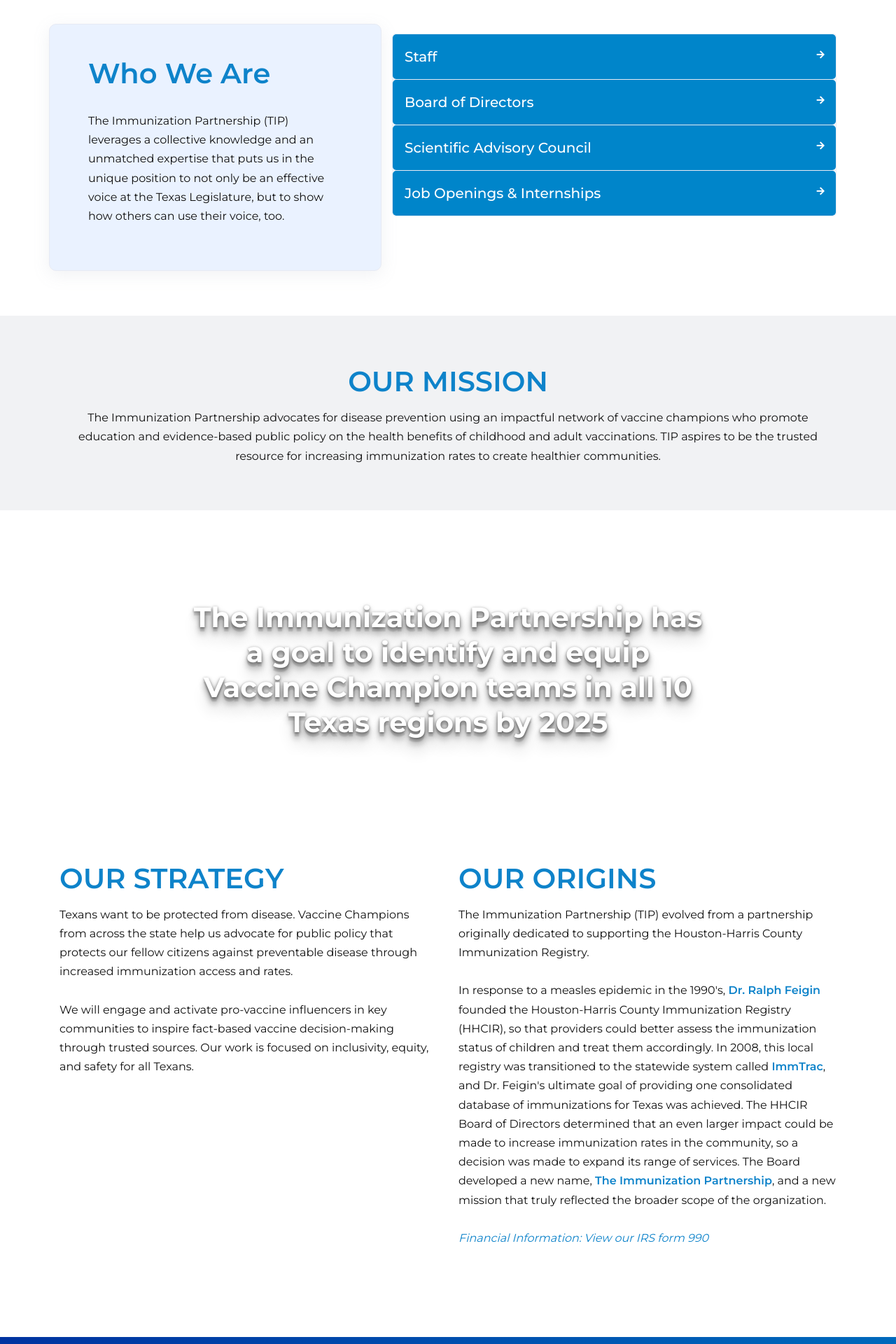
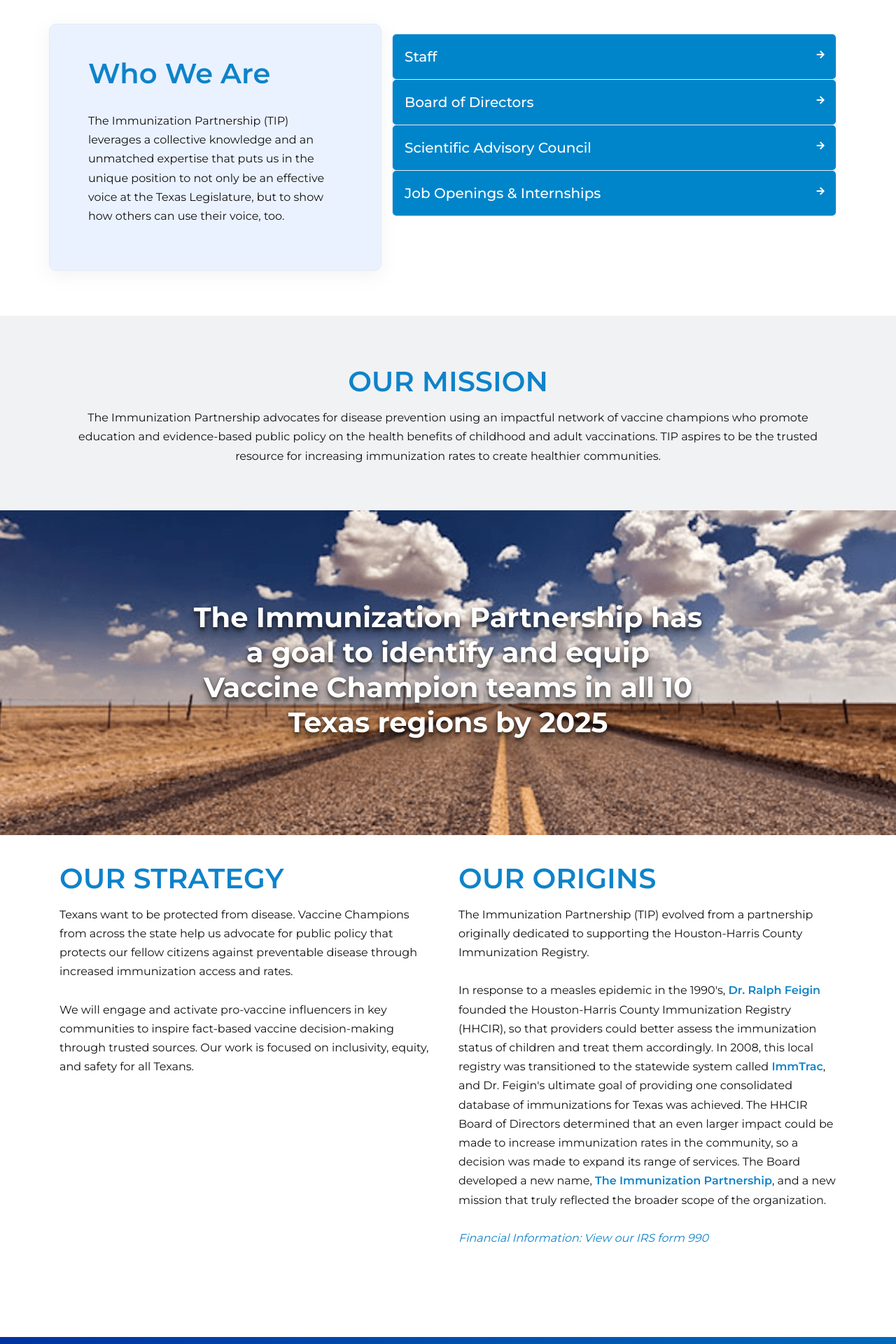
Before and after one commit to aitshuber/immunizecc, a Jekyll site: the page built from who.html, in a window 1280 px wide. Shown: the part 526-2446 px from the top of the page at 70% size. Built offline with Jekyll 4.4.1, drawn with Linux system fonts in a browser that asks for light colours; some web fonts are replaced; a script that is not in the unit is left out; comment, search, counter and statistics services are not loaded.

Commit message:
Updated 'who.html' via CloudCannon

```diff
--- a/who.html
+++ b/who.html
@@ -10,6 +10,8 @@
 permalink: who-we-are
 banner-image: >-
   /assets/img/the-immunization-partnership/screen-shot-2022-11-02-at-8-44-57-pm.jpg
+CTA-image: >-
+  /assets/img/the-immunization-partnership/screen-shot-2022-10-24-at-2-55-01-pm.png
 ---
 <div class="container space-0 space-sm-1 space-lg-2">
 	<div class="row align-items-lg-center">
```
